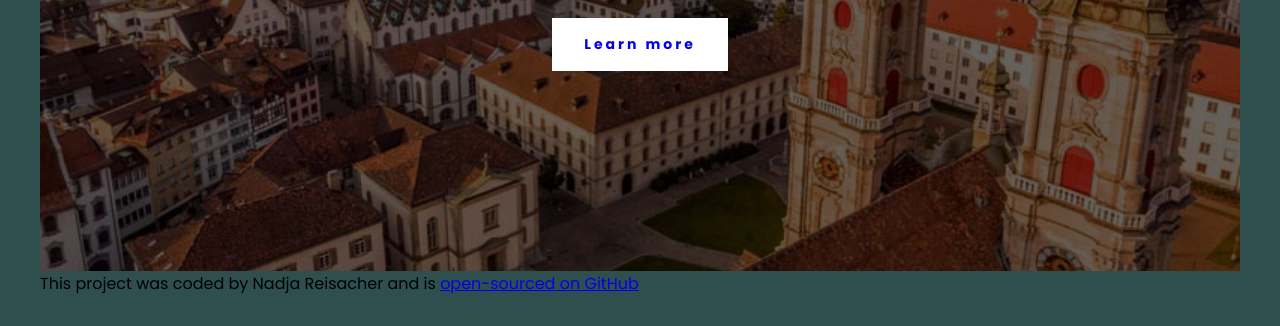
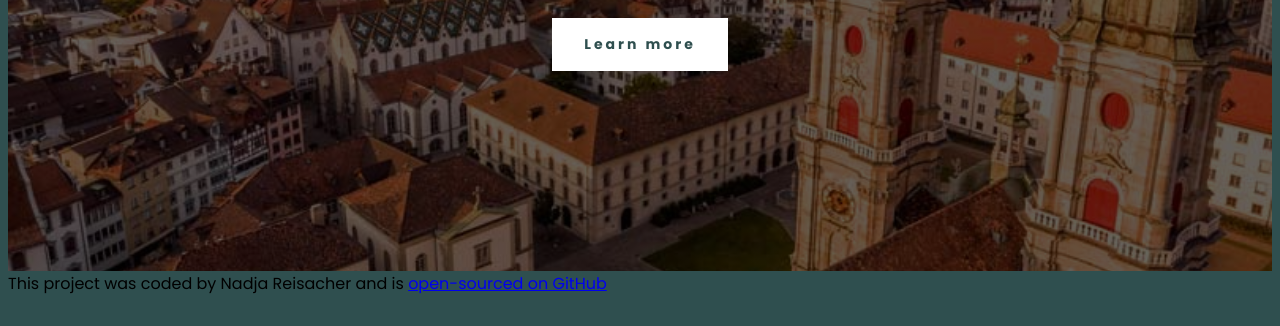
Before and after one commit to nadi-hub/st.gallen-travel-project, a plain HTML site: page index.html in a window 1280 px wide. Shown: the part 474-800 px from the top of the page. Drawn offline with Linux system fonts and the light colour scheme.

Commit message:
updated the colours

```diff
--- a/src/styles.css
+++ b/src/styles.css
@@ -3,7 +3,7 @@ body {
   background: darkslategrey;
 }
 .container {
-  max-width: 1200px;
+  max-width: 1500px;
   margin: 0 auto;
 }
 header {
@@ -48,6 +48,7 @@ header a {
   padding: 16px 32px;
   display: inline-block;
   margin-top: 32px;
+  color: darkslategray;
 }
 
 @media (max-width: 900px) {
```
